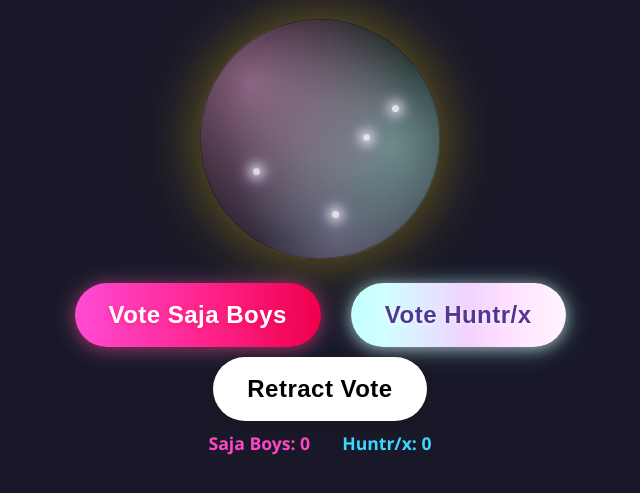
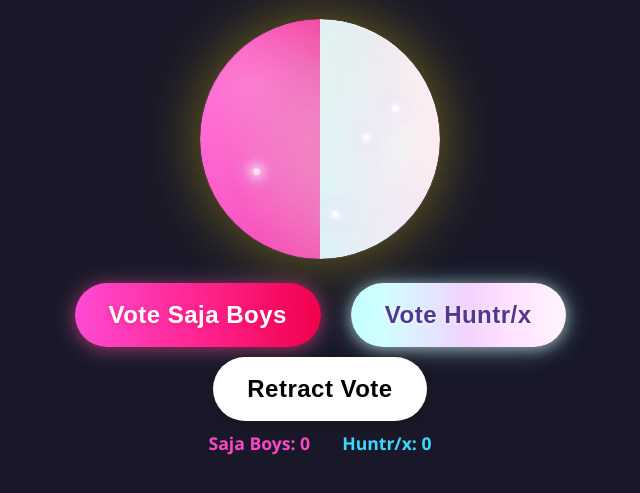
Before and after one commit to BaeJHep/Honmoon, a website with bundled scripts: page public/index.html in a window 1280 px wide. Shown: the part 99-592 px from the top of the page, without its empty margins (320-960 px from the left). Built offline with nearby package versions, Linux system fonts and the light colour scheme; no server answers.

Commit message:
color split index.html

```diff
--- a/public/index.html
+++ b/public/index.html
@@ -12,10 +12,32 @@
 
   <!-- FANMOON WRAPPER: for DB integration and visual updates -->
   <div id="fanmoon" class="huntrix-win">
-    <!-- Split‐moon container for dynamic SVG and overlays -->
-    <div id="splitmoon-container">
-      <!-- SVG injected by CodePen script or index.js -->
-    </div>
+  <!-- Split‐moon container for dynamic SVG and overlays -->
+<div id="splitmoon-container">
+  <svg id="splitmoon-svg" viewBox="0 0 240 240">
+    <!-- pink left half -->
+    <defs>
+      <linearGradient id="pinkGrad" x1="0%" y1="0%" x2="100%" y2="0%">
+        <stop offset="0%" stop-color="#ff46c7"/>
+        <stop offset="100%" stop-color="#e00047"/>
+      </linearGradient>
+    </defs>
+    <circle cx="120" cy="120" r="120"
+            fill="url(#pinkGrad)"
+            clip-path="inset(0 120px 0 0)" />
+
+    <!-- blue right half -->
+    <defs>
+      <linearGradient id="blueGrad" x1="0%" y1="0%" x2="100%" y2="0%">
+        <stop offset="0%" stop-color="#b6fff7"/>
+        <stop offset="100%" stop-color="#ffe5ec"/>
+      </linearGradient>
+    </defs>
+    <circle cx="120" cy="120" r="120"
+            fill="url(#blueGrad)"
+            clip-path="inset(0 0 0 120px)" />
+  </svg>
+</div>
 
     <!-- Rift overlay for split state (hidden by default via CSS) -->
     <svg class="rift-svg" viewBox="0 0 240 240">
```
